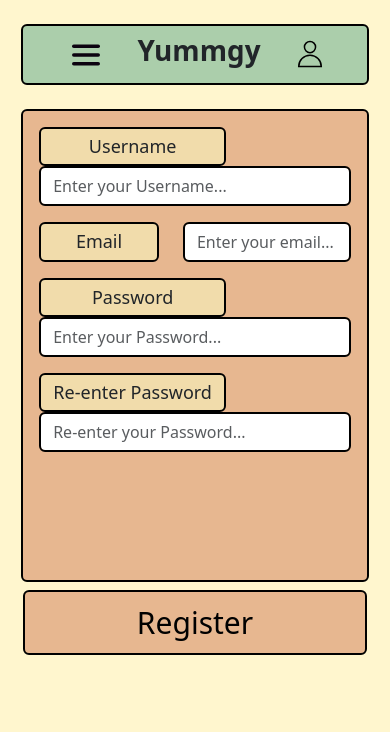
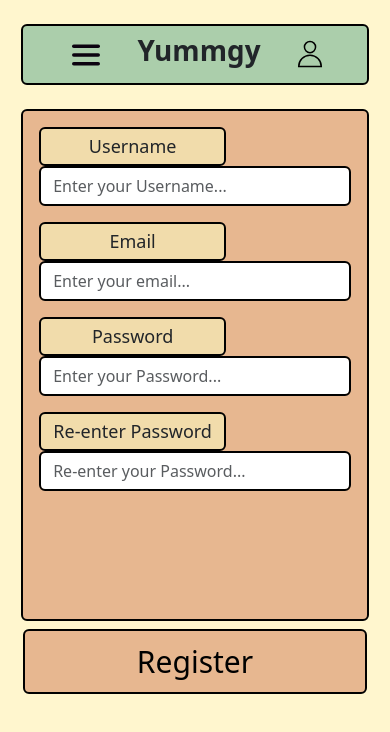
Before and after one commit to ATEOTG/Yummgy-Frontend, a React (Create React App) app: page /register in a window 390 px wide. Shown: the top 732 px of the page. Built offline with nearby package versions, Linux system fonts and the light colour scheme.

Commit message:
added responsiveness to email input field

```diff
--- a/src/components/pages/user/Register.js
+++ b/src/components/pages/user/Register.js
@@ -83,7 +83,7 @@ function Register(props) {
               required
             />
           </div>
-          <div className="d-flex gap-4 mb-3">
+          <div className="d-flex gap-4 mb-3 register-text-cont">
             <label
               htmlFor="email"
               className="border border-2 border-black rounded login-label fs-4 text-center py-1"
```
